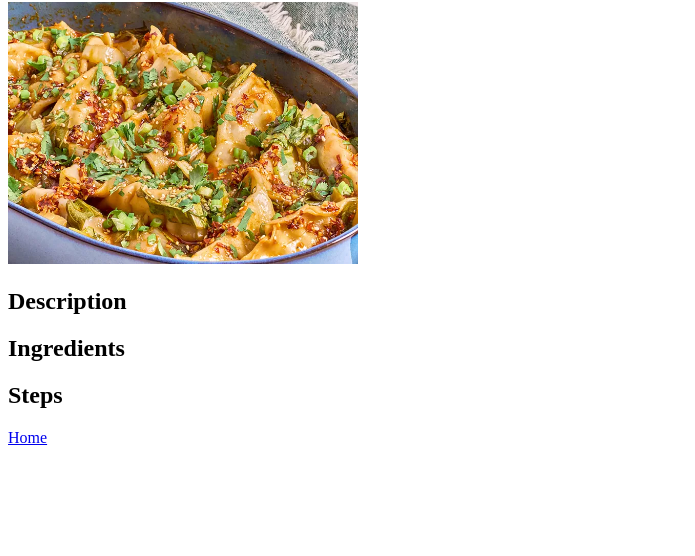
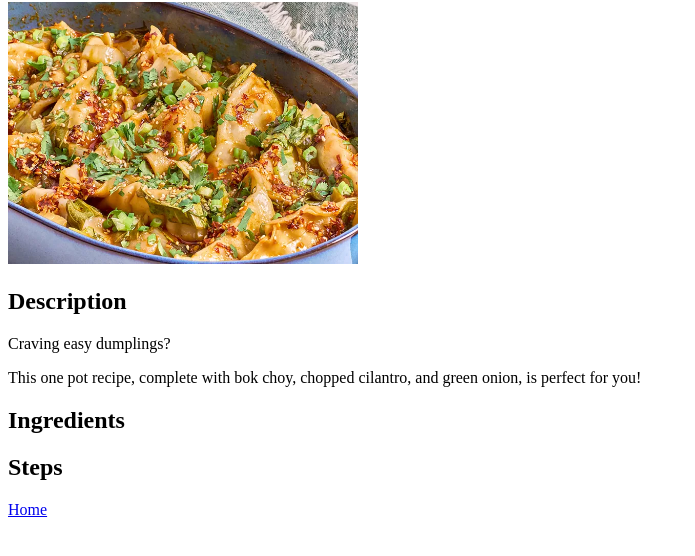
Before and after one commit to curiousConductor49/odin-recipes, a plain HTML site: page recipes/dumplingdinner.html in a window 1280 px wide. Shown: the part 78-634 px from the top of the page, without its empty margins (0-695 px from the left). Drawn offline with Linux system fonts and the light colour scheme.

Commit message:
Add paragraph descriptions of recipe

```diff
--- a/recipes/dumplingdinner.html
+++ b/recipes/dumplingdinner.html
@@ -11,8 +11,8 @@
         <img src="../images/dumpling-dinner.png" alt="A pan of freshly cooked dumplings mixed with vegetables and seasoning." width="350px">
 
         <h2>Description</h2>
-        <p></p>
-        <p></p>
+        <p>Craving easy dumplings?</p>
+        <p>This one pot recipe, complete with bok choy, chopped cilantro, and green onion, is perfect for you!</p>
 
         <h2>Ingredients</h2>
         <ul></ul>
```
